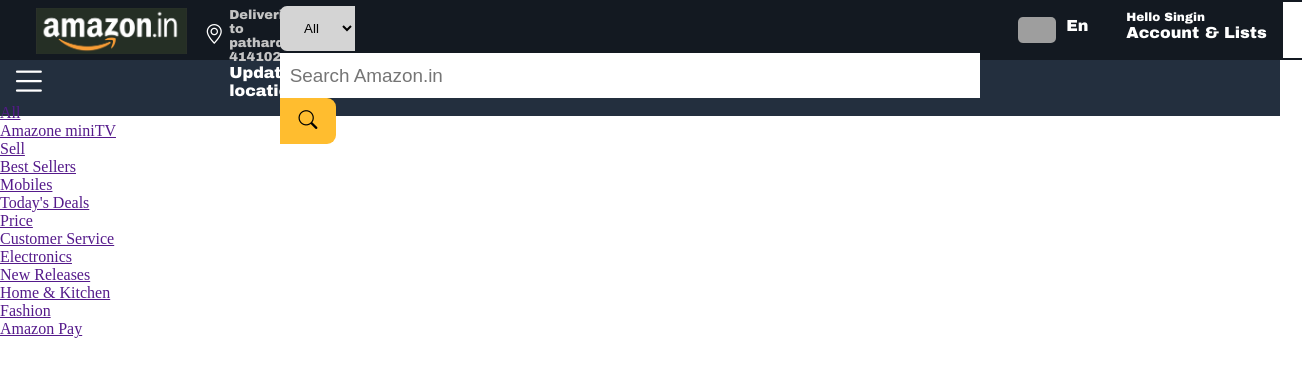
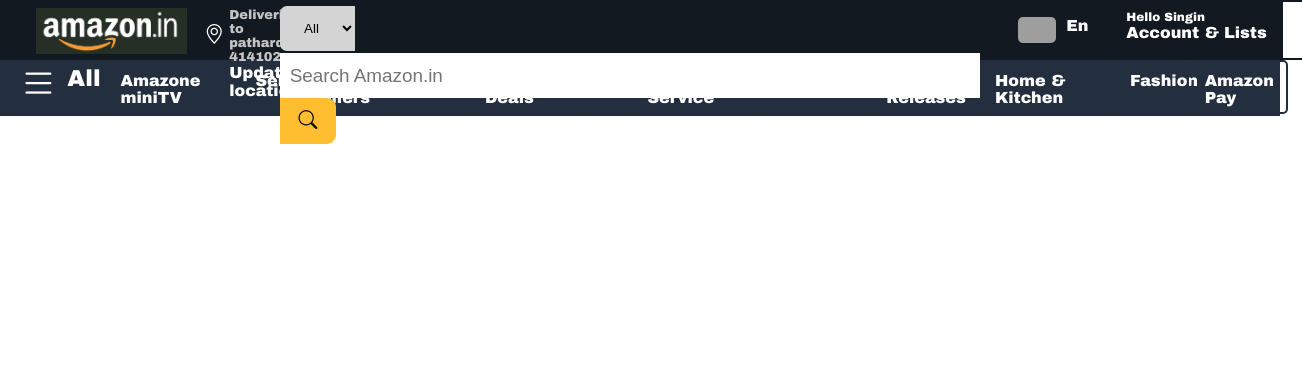
Before and after one commit to AkshayPatil076/amazon-clone-using-React-js, a React (Create React App) app: page / in a window 1280 px wide. Shown: the top 376 px of the page, 1302 px wide, since content can reach past the window. Built offline with nearby package versions, Linux system fonts and the light colour scheme; grey boxes are pictures that could not be loaded.

Commit message:
Update Navbar.css

```diff
--- a/src/page/css/Navbar.css
+++ b/src/page/css/Navbar.css
@@ -12,6 +12,7 @@
     top: 1.6cm;
     width: 100%;
     height: 56px;
+    display: flex;
 }
 .Logo{
     width: 4cm;
@@ -209,11 +210,11 @@
     font-family: Arial black;
 
 }
-.navmenu{
-    /* background-color: red; */
+/* .navmenu{
+    background-color: red;
     width: 3%;
     padding: 5px 0 0;
-}
+} */
 .bi-list{
     color: white;
     font-size: 1cm;
@@ -240,6 +241,212 @@
     z-index: +3;
 }
 
+.navmenu{
+    display: flex;
+
+    width: 3cm;
+    position: relative;
+    height: 1.3cm;
+    border-style: solid ;
+    left: 0.2cm;
+    /* top: 3px; */
+    border-width: 2px;
+    border-color:  #232f3e;
+     /* border-color: wheat; */
+    text-decoration: none;
+    border-radius: 5px;
+}
+.navmenu:hover{
+    display: flex;
+
+    width: 3cm;
+    position: relative;
+    border-style: solid ;
+    left: 0.2cm;
+    /* top: 3px; */
+    border-width: 2px;
+    border-color: rgb(253, 253, 253);
+    text-decoration: none;
+    border-radius: 5px;
+}
+.Allmen{
+    color: white;
+
+    font-size: 23px;
+    font-family: Arial black;
+    padding: 4px 0 0;
+}
+
+.mini{
+    color: white;
+    text-decoration: none;
+    display: flex;
+
+    width: 5cm;
+    position: relative;
+    height: 1.3cm;
+    border-style: solid ;
+    left: 0.2cm;
+    /* top: 3px; */
+    font-size: 16px;
+    border-width: 2px;
+    font-family: Arial black;
+    border-color:  #232f3e;
+     /* border-color: wheat; */
+    text-decoration: none;
+    border-radius: 5px;
+}
+.mini:hover{
+    display: flex;
+
+    width: 5cm;
+    position: relative;
+    border-style: solid ;
+    left: 0.2cm;
+    /* top: 3px; */
+    border-width: 2px;
+    border-color: rgb(253, 253, 253);
+    text-decoration: none;
+    border-radius: 5px;
+}
+
+.minitv{
+    position: relative;
+    top: 10px;
+    left: 16px;
+}
+
+.sell{
+    color: white;
+    text-decoration: none;
+    display: flex;
+
+    width: 1.9cm;
+    position: relative;
+    height: 1.3cm;
+    border-style: solid ;
+    left: 0.2cm;
+    /* top: 3px; */
+    font-size: 16px;
+    border-width: 2px;
+    font-family: Arial black;
+    border-color:  #232f3e;
+     /* border-color: wheat; */
+    text-decoration: none;
+    border-radius: 5px;
+}
+.sell:hover{
+    display: flex;
+
+    width: 1.9cm;
+    position: relative;
+    border-style: solid ;
+    left: 0.2cm;
+    /* top: 3px; */
+    border-width: 2px;
+    border-color: rgb(253, 253, 253);
+    text-decoration: none;
+    border-radius: 5px;
+}
+
+.best{
+    color: white;
+    text-decoration: none;
+    display: flex;
+
+    width: 3.7cm;
+    position: relative;
+    height: 1.3cm;
+    border-style: solid ;
+    left: 0.2cm;
+    /* top: 3px; */
+    font-size: 16px;
+    border-width: 2px;
+    font-family: Arial black;
+    border-color:  #232f3e;
+     /* border-color: wheat; */
+    text-decoration: none;
+    border-radius: 5px;
+}
+.best:hover{
+    display: flex;
+
+    width: 3.7cm;
+    position: relative;
+    border-style: solid ;
+    left: 0.2cm;
+    /* top: 3px; */
+    border-width: 2px;
+    border-color: rgb(253, 253, 253);
+    text-decoration: none;
+    border-radius: 5px;
+}
+
+.mob{
+    color: white;
+    text-decoration: none;
+    display: flex;
+
+    width: 2.7cm;
+    position: relative;
+    height: 1.3cm;
+    border-style: solid ;
+    left: 0.2cm;
+    /* top: 3px; */
+    font-size: 16px;
+    border-width: 2px;
+    font-family: Arial black;
+    border-color:  #232f3e;
+     /* border-color: wheat; */
+    text-decoration: none;
+    border-radius: 5px;
+}
+.mob:hover{
+    display: flex;
+
+    width: 2.7cm;
+    position: relative;
+    border-style: solid ;
+    left: 0.2cm;
+    /* top: 3px; */
+    border-width: 2px;
+    border-color: rgb(253, 253, 253);
+    text-decoration: none;
+    border-radius: 5px;
+}
+
+.dil{
+    color: white;
+    text-decoration: none;
+    display: flex;
+
+    width: 4cm;
+    position: relative;
+    height: 1.3cm;
+    border-style: solid ;
+    left: 0.2cm;
+    /* top: 3px; */
+    font-size: 16px;
+    border-width: 2px;
+    font-family: Arial black;
+    border-color:  #232f3e;
+     /* border-color: wheat; */
+    text-decoration: none;
+    border-radius: 5px;
+}
+.dil:hover{
+    display: flex;
+
+    width: 4cm;
+    position: relative;
+    border-style: solid ;
+    left: 0.2cm;
+    /* top: 3px; */
+    border-width: 2px;
+    border-color: rgb(253, 253, 253);
+    text-decoration: none;
+    border-radius: 5px;
+}
 
 @media only screen and (max-width:1870px){
     .sb{
@@ -273,8 +480,6 @@
         border-width: 0;
         background-color: rgb(255, 189, 47);
         cursor: pointer;
-        /* right: ; */
-        /* padding: 21px 0 0 0; */
     }
     .size{
         font-size: 0.5cm;
```
